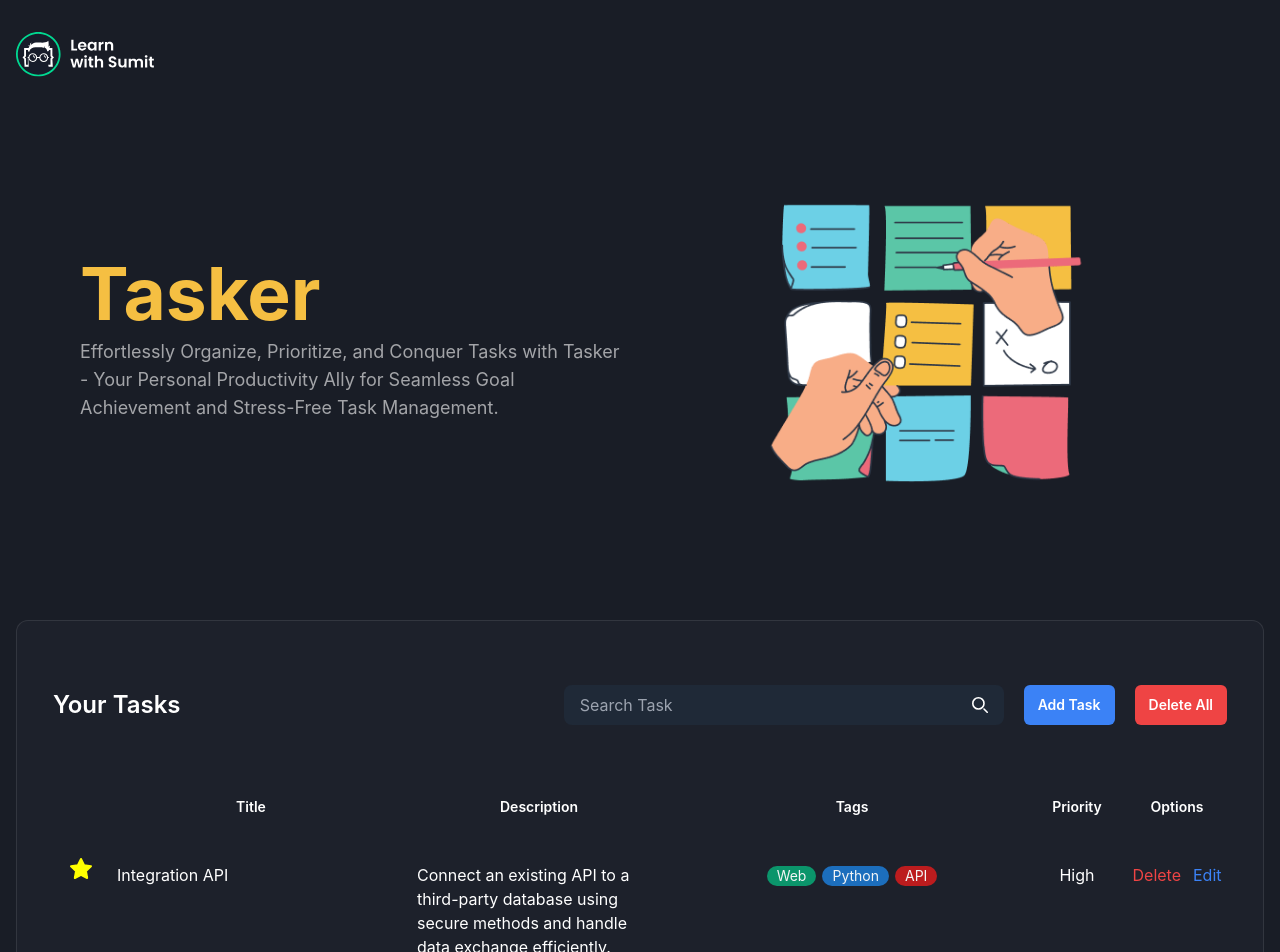
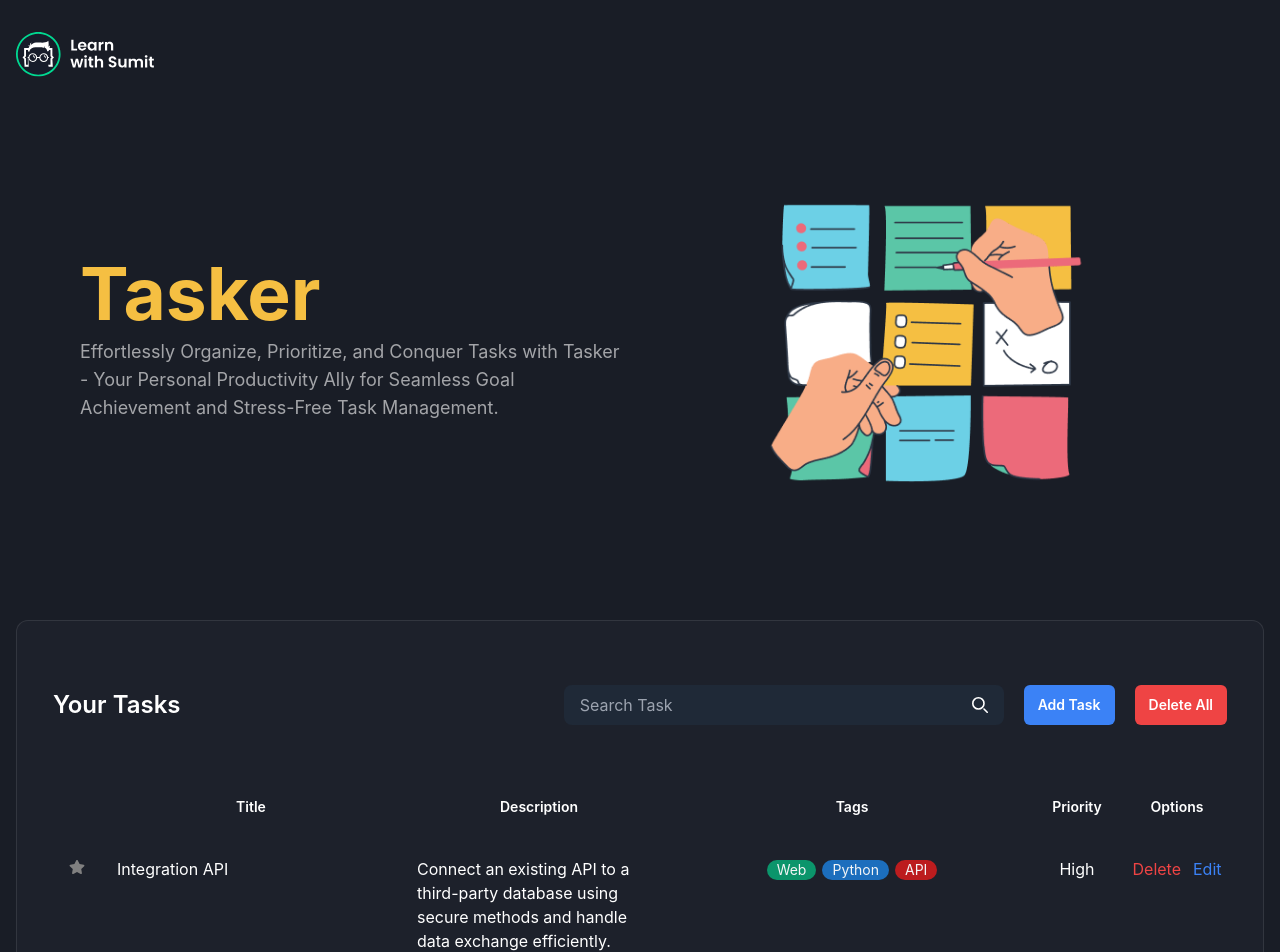
Before and after one commit to AbdullahAlHarun-code/lws-assignment3, a React (Vite) app: page / in a window 1280 px wide. Shown: the top 952 px of the page. Built offline with nearby package versions, Linux system fonts and the light colour scheme.

Commit message:
install react icon and use react icon in single task

```diff
--- a/package.json
+++ b/package.json
@@ -11,7 +11,8 @@
   },
   "dependencies": {
     "react": "^18.2.0",
-    "react-dom": "^18.2.0"
+    "react-dom": "^18.2.0",
+    "react-icons": "^5.0.1"
   },
   "devDependencies": {
     "@types/react": "^18.2.43",
--- a/src/components/SingleTask.jsx
+++ b/src/components/SingleTask.jsx
@@ -1,24 +1,11 @@
 import SingleTaskAction from "./SingleTaskAction";
+import { FaStar } from "react-icons/fa";
 
 export default function SingleTask() {
   return (
     <tr className="border-b border-[#2E3443] [&>td]:align-baseline [&>td]:px-4 [&>td]:py-2">
       <td>
-        <svg
-          xmlns="http://www.w3.org/2000/svg"
-          className="icon icon-tabler icon-tabler-star"
-          width="24"
-          height="24"
-          viewBox="0 0 24 24"
-          stroke-width="2"
-          stroke="yellow"
-          fill="yellow"
-          stroke-linecap="round"
-          stroke-linejoin="round"
-        >
-          <path stroke="none" d="M0 0h24v24H0z" fill="none" />
-          <path d="M12 17.75l-6.172 3.245l1.179 -6.873l-5 -4.867l6.9 -1l3.086 -6.253l3.086 6.253l6.9 1l-5 4.867l1.179 6.873z" />
-        </svg>
+        <FaStar  color="grey"/>
       </td>
       <td>Integration API</td>
       <td>
```
Also changed, not shown: 1 other file (tests, documents, lock files or other folders).
